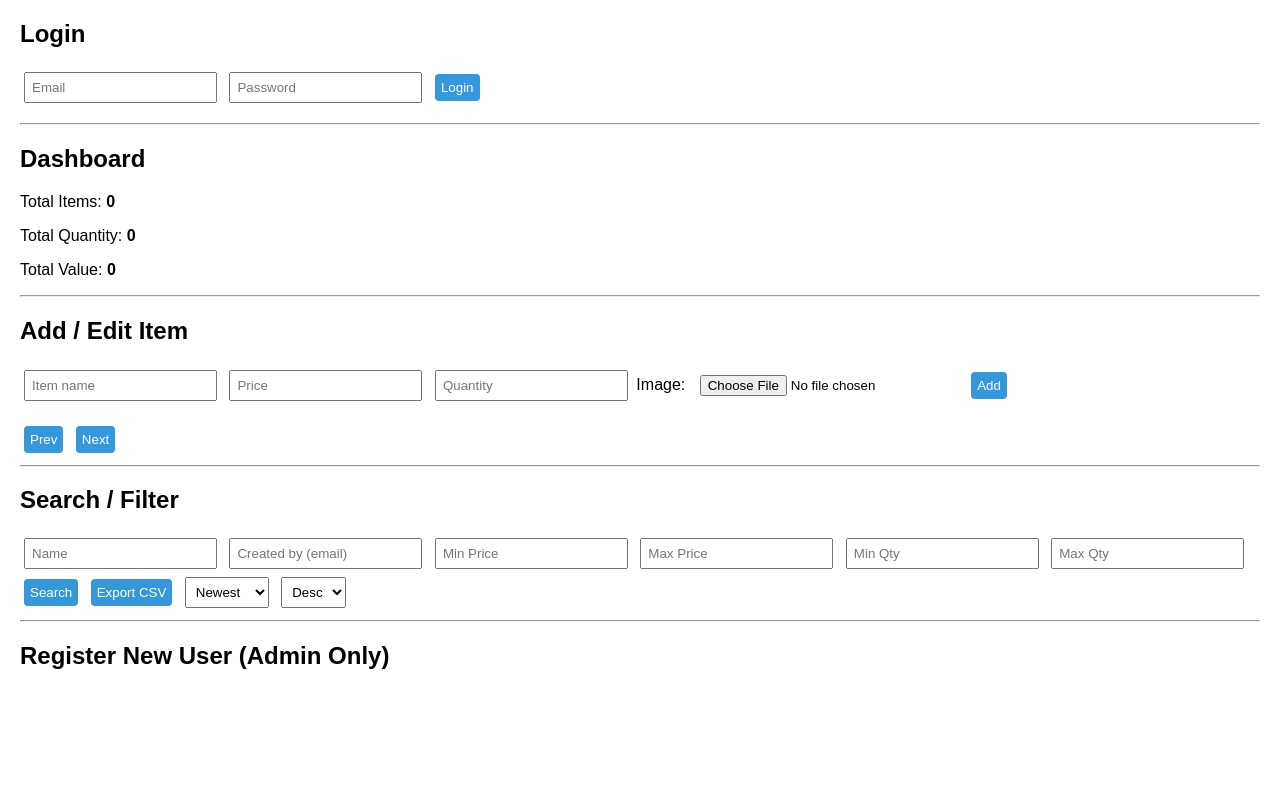
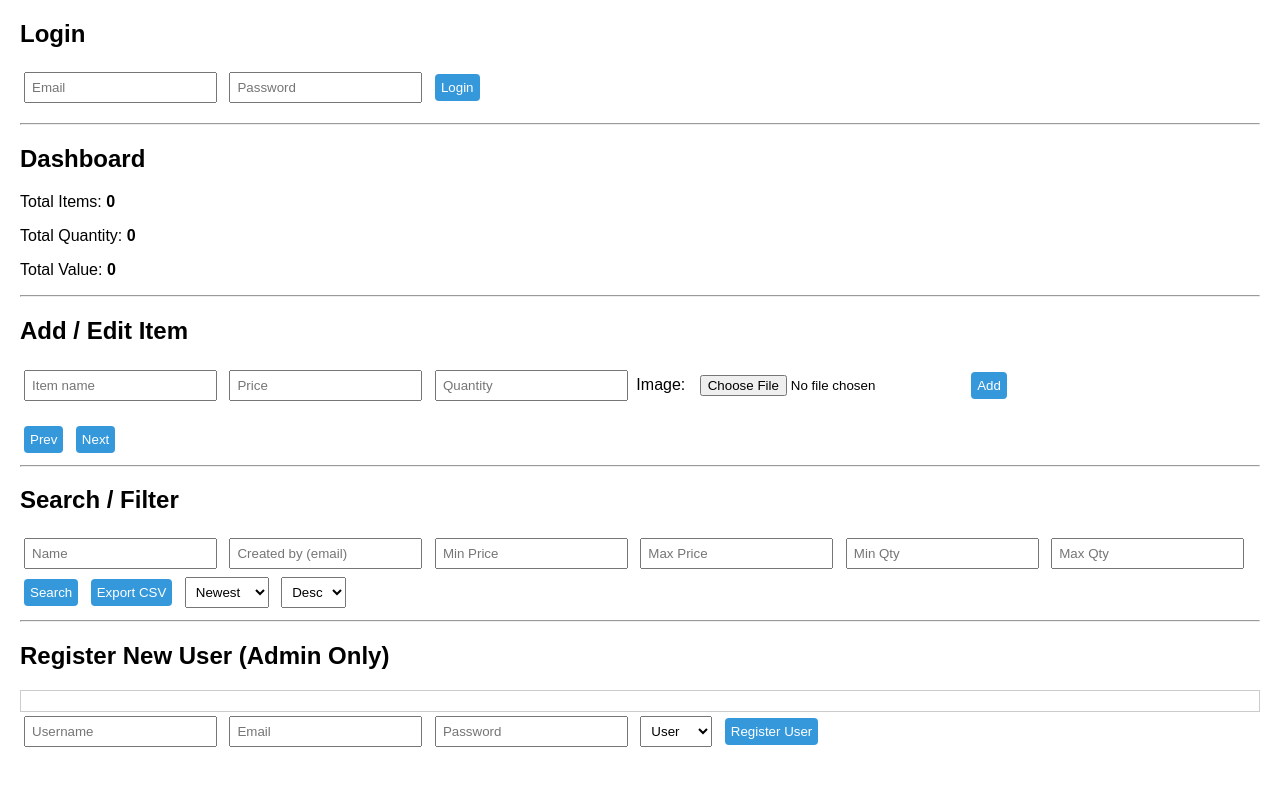
Before and after one commit to hungkha61-bot/inventory-system, a plain HTML site: page frontend/index.html in a window 1280 px wide. Drawn offline with Linux system fonts and the light colour scheme.

Commit message:
enable public register

```diff
--- a/frontend/index.html
+++ b/frontend/index.html
@@ -93,7 +93,7 @@
 <hr />
 
 <h2>Register New User (Admin Only)</h2>
-<div id="registerSection">
+  <div id="registerSection" style="display:block;"></div>
   <input type="text" id="regUsername" placeholder="Username" required />
   <input type="email" id="regEmail" placeholder="Email" required />
   <input type="password" id="regPassword" placeholder="Password" required />
--- a/frontend/script.js
+++ b/frontend/script.js
@@ -1,5 +1,9 @@
 // script.js
-const API = "http://localhost:4000/api";
+
+document.addEventListener("DOMContentLoaded", () => {
+  document.getElementById("registerSection").style.display = "block";
+});
+const API = "https://inventory-system-syzl.onrender.com/api";
 let token = null;
 let role = null;
 let email = null;
@@ -44,7 +48,7 @@ const pageInfo = document.getElementById("pageInfo");
 
 addBtn.disabled = true;
 logoutBtn.style.display = "none";
-registerSection.style.display = "none";
+//registerSection.style.display = "none";
 
 // ------------------- LOGIN -------------------
 
@@ -93,7 +97,7 @@ loginForm.addEventListener("submit", async (e) => {
     addBtn.disabled = false;
 
     // Show register section only for admin
-    registerSection.style.display = role === "admin" ? "block" : "none";
+    //registerSection.style.display = role === "admin" ? "block" : "none";
 
     loadItemsPaginated(1);
     loadStats();
@@ -141,7 +145,7 @@ logoutBtn.addEventListener("click", () => {
   itemQty.value = "";
   logoutBtn.style.display = "none";
   addBtn.disabled = true;
-  registerSection.style.display = "none";
+  //registerSection.style.display = "none";
   addBtn.textContent = "Add";
   alert("Logged out successfully!");
 });
```
